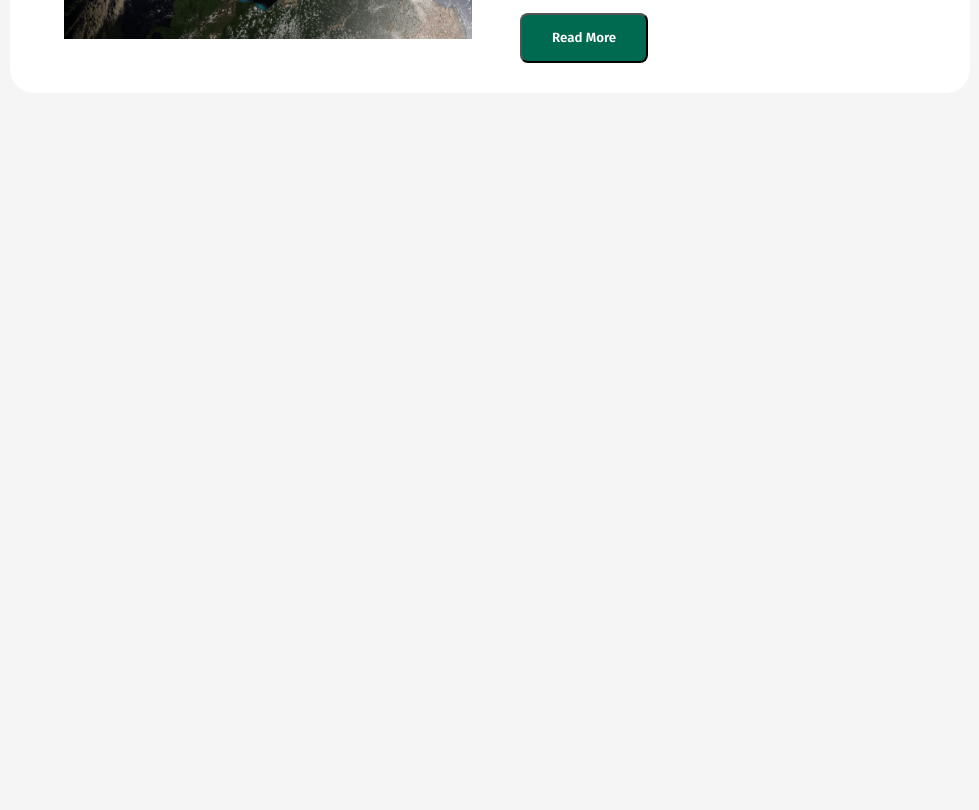
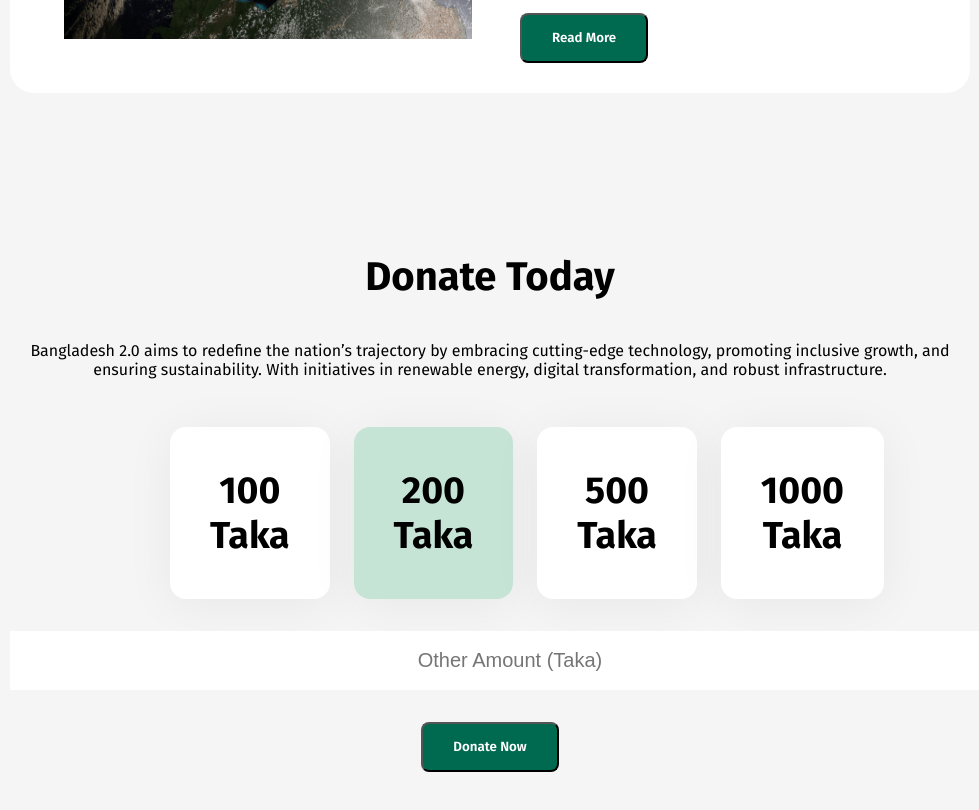
Before and after one commit to Naymul-Hoque-Emon/Assainment-1, a plain HTML site: page Bangladesh 2.0/index.html in a window 1280 px wide. Shown: the part 3569-4379 px from the top of the page, without its empty margins (150-1129 px from the left). Before the commit the page ends 3822 px from the top, so only its background shows below. Drawn offline with Linux system fonts and the light colour scheme.

Commit message:
third commit

```diff
--- a/Bangladesh 2.0/index.html
+++ b/Bangladesh 2.0/index.html
@@ -125,6 +125,33 @@
         </div>
 
     </div>
+    </section>
+ <!--Donate Today-->
+ <section class="first-section-1 donate-align">
+    <div class="donate-main-section">
+    <h3 class="donate-today-title gaps">Donate Today</h3>
+    <p class="donate-today-description gaps">Bangladesh 2.0 aims to redefine the nation’s trajectory by embracing cutting-edge technology, promoting inclusive growth, and ensuring sustainability. With initiatives in renewable energy, digital transformation, and robust infrastructure.</p>
+    <div class="section-donate gaps">
+        <div class="donate-one donate-tk">
+            <h2>100 Taka</h2>
+        </div>
+        <div class="donate-two donate-tk">
+            <h2>200 Taka</h2>
+        </div>
+        <div class="donate-three hover donate-tk">
+            <h2>500 Taka</h2>
+        </div>
+        <div class="donate-four donate-tk">
+            <h2>1000 Taka</h2>
+        </div>
+    </div>
+    <div></div>
+    <input class="donate-input button-input" type="text" placeholder="Other Amount (Taka)">
+    </div>
+    <div>
+    <button class="btn-primary gaps">Donate Now</button>
+    </div>
+</div>
 </section>
     </main>
     <footer>
--- a/Bangladesh 2.0/styles/styles.css
+++ b/Bangladesh 2.0/styles/styles.css
@@ -257,3 +257,81 @@ section{
   font-weight: 400;
   font-size: 16;
 }
+
+/* section-donate styles */
+.section-donate{
+  text-align: center;
+  display: flex;
+  justify-content: space-between;
+  margin: 32px 160px;
+  gap: 24px;
+  display: inline-flex;
+}
+.donate-one{
+  padding: 10px 40px;
+  border-radius: 16px;
+  background-color: #FFFFFF;
+  border: rgba(14, 14, 14, 15%);
+  box-shadow: 0px 6px 50px 0px rgba(0, 0, 0, 0.06);
+}
+.donate-two{
+  padding: 10px 40px;
+  border-radius: 16px;
+  background-color: #C6E4D6;
+  border: rgba(14, 14, 14, 15%);
+  box-shadow: 0px 6px 50px 0px rgba(0, 0, 0, 0.06);
+}
+.donate-three{
+  padding: 10px 40px;
+  border-radius: 16px;
+  background-color: #FFFFFF;
+  border: rgba(14, 14, 14, 15%);
+  box-shadow: 0px 6px 50px 0px rgba(0, 0, 0, 0.06);
+}
+.donate-four{
+  padding: 10px 40px;
+  border-radius: 16px;
+  background-color: #FFFFFF;
+  border: rgba(14, 14, 14, 15%);
+  box-shadow: 0px 6px 50px 0px rgba(0, 0, 0, 0.06);
+}
+.donate-input{
+  background-color: white;
+  padding:18px 40px;
+  width: 1000px;
+  border: #b9abab26;
+  text-align: center;
+  color: #000000;
+}
+.button:hover .stars{
+  display: block;
+  filter: drop-shadow(0 0 10px #fffdef);
+}
+
+.donate-today-title{
+  font-weight: bold;
+  font-size: 40px;
+}
+
+.donate-today-description{
+  font-weight: 400;
+  font-size: 16;
+}
+
+.button-input{
+  font-weight: 400;
+  font-size: 20;
+}
+
+.donate-align{
+  text-align: center;
+}
+
+.donate-tk{
+  font-weight: bold;
+  font-size: 25px;
+}
+
+.gaps{
+  margin-top: 32px;
+}
```
